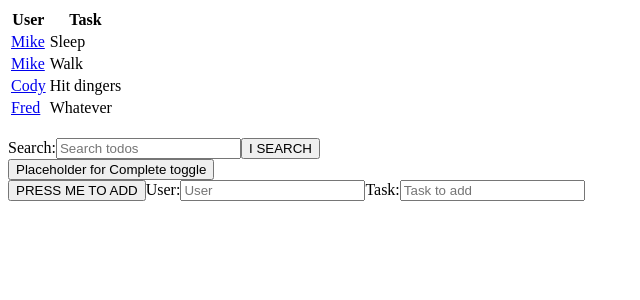
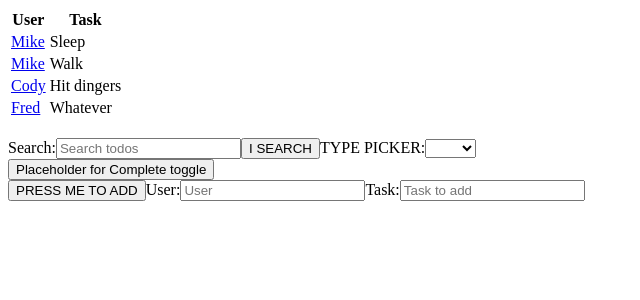
Before and after one commit to mikejunt/todo-app, an Angular app: page /todos in a window 1280 px wide. Shown: the top 300 px of the page, without its empty margins (0-640 px from the left). Built offline with nearby package versions, Linux system fonts and the light colour scheme.

Commit message:
reading search selectors

```diff
--- a/src/app/tabledisplay/tabledisplay.component.html
+++ b/src/app/tabledisplay/tabledisplay.component.html
@@ -10,6 +10,7 @@
 </table>
 <br>
 <label for="searchtext">Search:</label><input placeholder="Search todos" [(ngModel)]="searchtext">
-<button>I SEARCH</button>
+<button (click)="initSearch()">I SEARCH</button><label for="searchtype">TYPE PICKER:</label><select [(ngModel)]="searchtype"><option value="ID">ID</option>
+<option value="user">User</option><option value="name">Task</option></select>
 <br>
 <button (click)="markedComp()">Placeholder for Complete toggle</button>
--- a/src/app/tabledisplay/tabledisplay.component.ts
+++ b/src/app/tabledisplay/tabledisplay.component.ts
@@ -7,10 +7,12 @@ import { Component, OnInit, Input, Output, EventEmitter } from '@angular/core';
 })
 export class TabledisplayComponent implements OnInit {
   searchtext: string = ""
+  searchtype: string = ""
   test = 5
 @Input('todolist') todolist
 @Output() complete = new EventEmitter<number>()
 markedComp() {this.complete.emit(this.test)}
+initSearch() {console.log(this.searchtext, this.searchtype)}
   constructor() { }
   ngOnInit(): void {
   }
```
